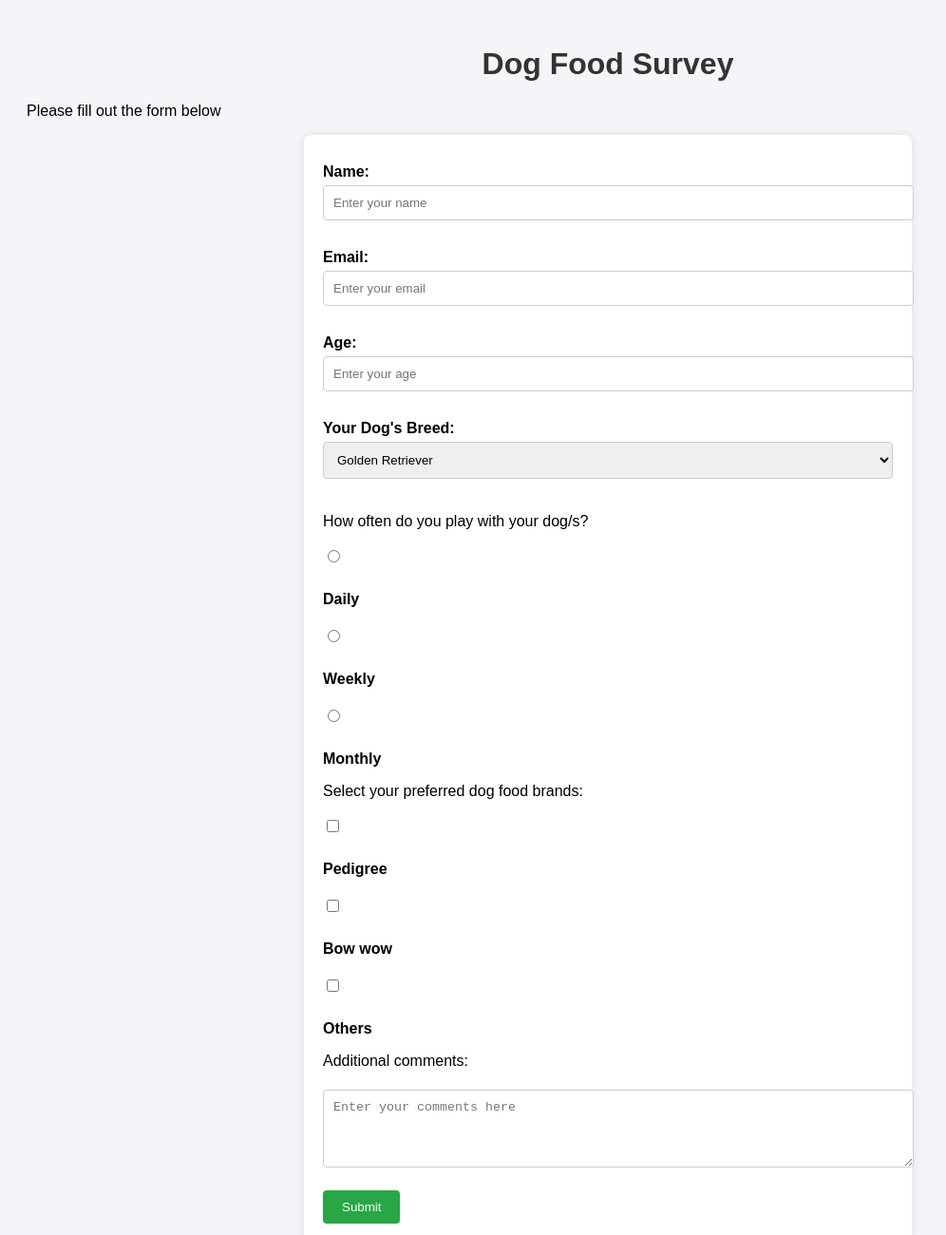
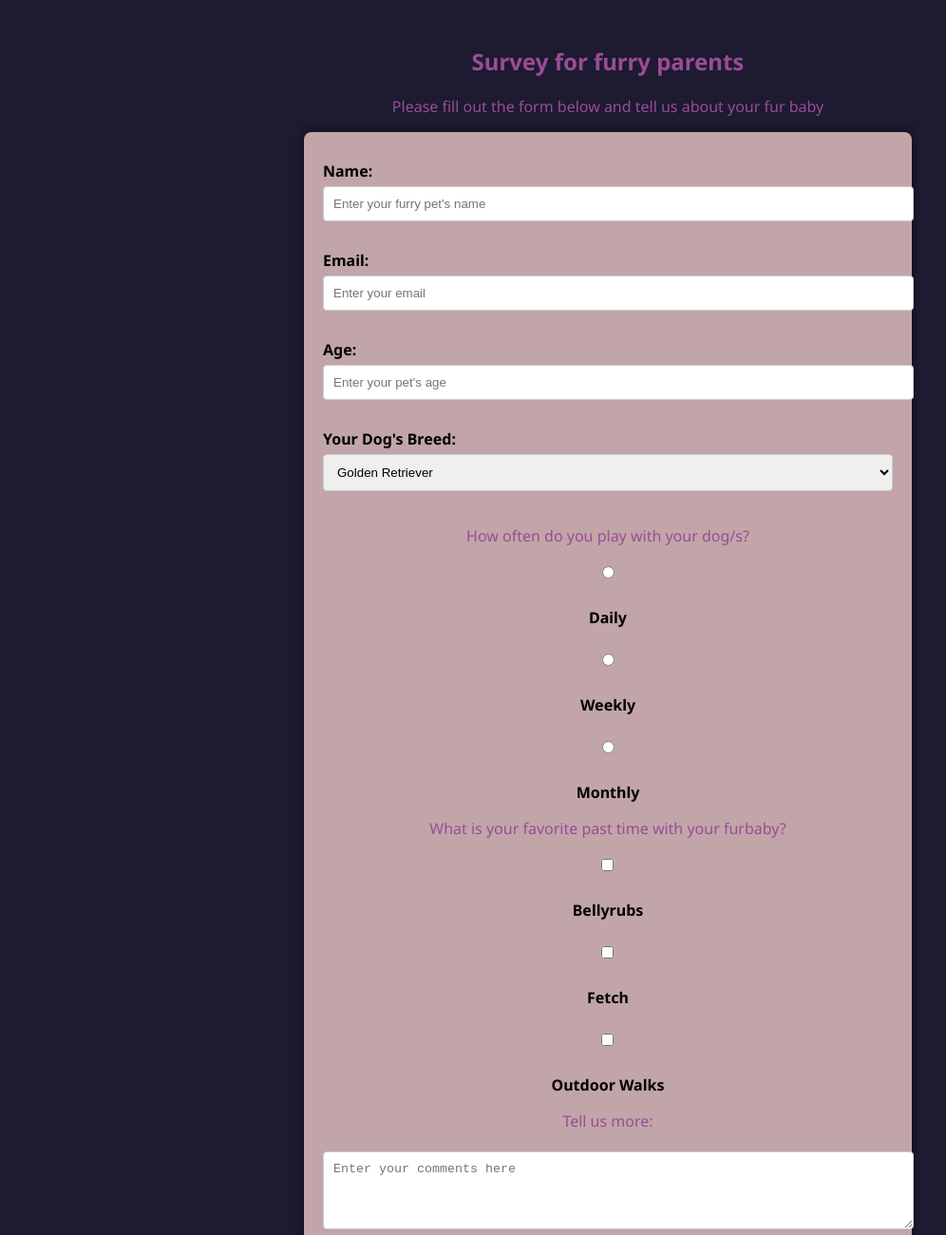
Before and after one commit to kalea24/survey, a plain HTML site: page index.html in a window 1280 px wide. Shown: the top 1300 px of the page at 95% size, without its empty margins (0-996 px from the left). Drawn offline with Linux system fonts and the light colour scheme.

Commit message:
surveyform

```diff
--- a/index.html
+++ b/index.html
@@ -6,31 +6,44 @@
   <meta name="viewport" content="width=device-width, initial-scale=1.0">
   <title>Survey Form</title>
   <link rel="stylesheet" href="styles.css">
+  <link rel="preconnect" href="https://fonts.googleapis.com">
+<link rel="preconnect" href="https://fonts.gstatic.com" crossorigin>
+<link href="https://fonts.googleapis.com/css2?family=Noto+Sans:ital,wght@0,100..900;1,100..900&display=swap" rel="stylesheet">
 </head>
 <body>
 
-  <h1 id="title">Dog Food Survey</h1>
+  <section class="head">
+    <h1 id="title">Survey for furry parents</h1>
 
-  <p id="description">Please fill out the form below</p>
+    <p id="description">Please fill out the form below and tell us about your fur baby</p>
+  </section>
 
     <form id="survey-form">
 
     <label id="name-label" for="name">Name:</label>
-    <input id="name" type="text" placeholder="Enter your name" required>
+    <input id="name" type="text" placeholder="Enter your furry pet's name" required>
 
     <label id="email-label" for="email">Email:</label>
     <input id="email" type="email" placeholder="Enter your email" required>
 
     <label id="number-label" for="number">Age:</label>
-    <input id="number" type="number" placeholder="Enter your age" min="18" max="99" required>
+    <input id="number" type="number" placeholder="Enter your pet's age" min="1" max="99" required>
 
     <label for="dropdown">Your Dog's Breed:</label>
     <select id="dropdown">
-      <option value="red">Golden Retriever</option>
-      <option value="blue">Corgi</option>
-      <option value="green">German Shepherd</option>
+      <option value="Golden Retriever">Golden Retriever</option>
+      <option value="Corgi">Corgi</option>
+      <option value="German Shepherd">German Shepherd</option>
+      <option value="Chihuahua">Chihuahua</option>
+      <option value="Terrier">Terrier</option>
+      <option value="Labrador">Labrador</option>
+      <option value="Pug">Pug</option>
+      <option value="Bulldog">Bulldog</option>
+      <option value="Aspen">Aspen</option>
+      <option value="Mixed">Mixed</option>
+      <option value="Other">Other</option>
     </select>
-
+    <section class="choices">
       <p>How often do you play with your dog/s?</p>
       <input type="radio" id="daily" name="usage" value="daily">
       <label for="daily">Daily</label><br>
@@ -39,15 +52,15 @@
       <input type="radio" id="monthly" name="usage" value="monthly">
       <label for="monthly">Monthly</label>
 
-    <p>Select your preferred dog food brands:</p>
+      <p>What is your favorite past time  with your furbaby? </p>
       <input type="checkbox" id="brand1" name="brand" value="brand1">
-    <label for="brand1">Pedigree</label><br>
+      <label for="brand1">Bellyrubs</label><br>
       <input type="checkbox" id="brand2" name="brand" value="brand2">
-    <label for="brand2">Bow wow</label><br>
+      <label for="brand2">Fetch</label><br>
       <input type="checkbox" id="brand3" name="brand" value="brand3">
-    <label for="brand3">Others</label>
-
-    <p>Additional comments:</p>
+      <label for="brand3">Outdoor Walks</label>
+    </section>
+    <p>Tell us more: </p>
     <textarea id="comments" rows="4" cols="50" placeholder="Enter your comments here"></textarea>
 
     <button id="submit" type="submit">Submit</button>
--- a/styles.css
+++ b/styles.css
@@ -1,6 +1,6 @@
 body {
-    font-family: Arial, sans-serif;
-    background-color: #f4f4f9;
+    font-family: Noto Sans;
+    background-color: #1d1a31;
     padding: 20px;
   }
 
@@ -8,14 +8,18 @@ body {
     text-align: center;
     color: #333;
   }
+  .head h1, p {
+    color: #9a4c95;
+    text-align: center;
+  }
 
   #survey-form {
     max-width: 600px;
     margin: 0 auto;
-    background-color: #fff;
+    background-color: #c1a5a9;
     padding: 20px;
     border-radius: 8px;
-    box-shadow: 0 0 10px rgba(0, 0, 0, 0.1);
+    box-shadow: 0 0 10px rgba(0, 0, 0, 0.6);
   }
 
   label {
@@ -32,6 +36,9 @@ body {
     border: 1px solid #ccc;
     border-radius: 4px;
   }
+input:hover {
+  background-color: #1d1a31;
+}
 
   input[type="radio"], input[type="checkbox"] {
     width: auto;
@@ -39,7 +46,7 @@ body {
   }
 
   button {
-    background-color: #28a745;
+    background-color: #4d2d52;
     color: #fff;
     border: none;
     padding: 10px 20px;
@@ -48,5 +55,10 @@ body {
   }
 
   button:hover {
-    background-color: #218838;
+    background-color: #f08cae;
   }
+
+  .choices {
+    align-items: center;
+    text-align: center;
+  }
```
Lines whose indentation alone changed are shown as unchanged.
